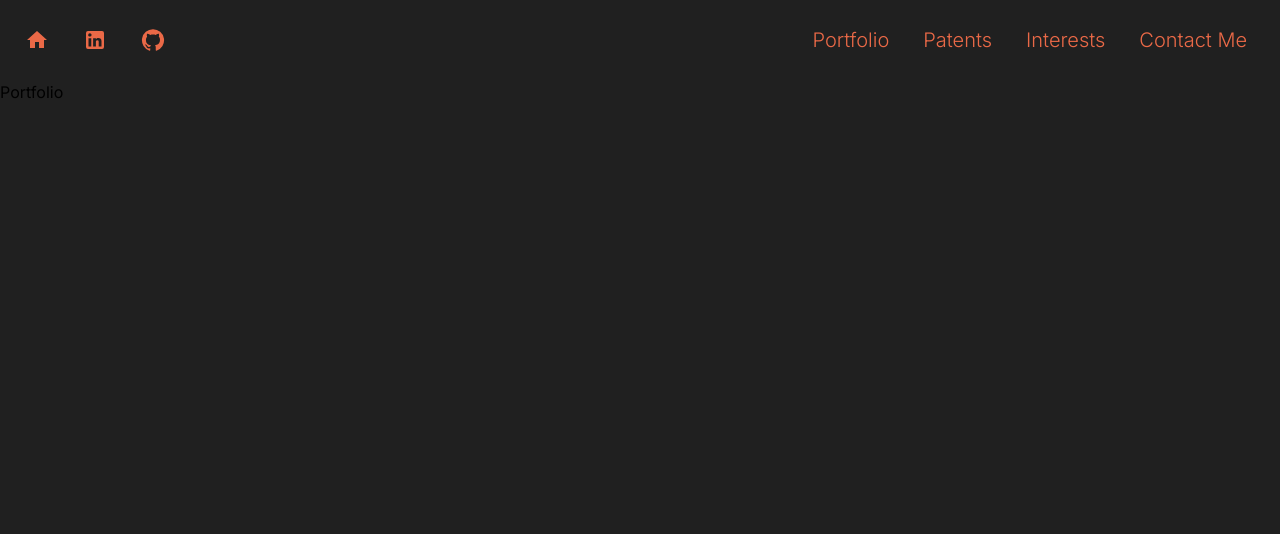
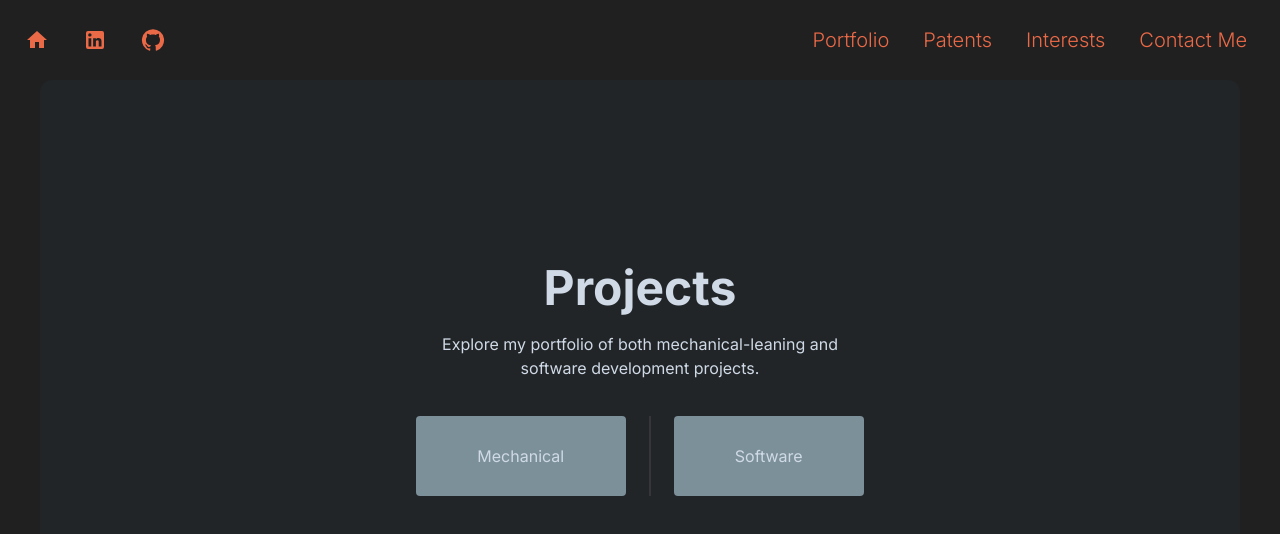
Before and after one commit to akatz113/drew-personal-website, a Next.js app: page /portfolio in a window 1280 px wide. Shown: the top 534 px of the page. Built offline with nearby package versions, Linux system fonts and the light colour scheme.

Commit message:
project hero and selector started

```diff
--- /dev/null
+++ b/app/Components/PorfolioHero.tsx
@@ -0,0 +1,23 @@
+import React from "react";
+import LaunchIcon from "@mui/icons-material/Launch";
+import PortfolioSelector from "./PortfolioSelector";
+
+const PorfolioHero = () => {
+  return (
+    <div className="hero min-h-[600px] w-[1200px] mx-auto rounded-xl">
+      <div className="hero-overlay bg-opacity-60 rounded-xl"></div>
+      <div className="hero-content text-center text-primary-content flex flex-col max-w-xl">
+        <div className="max-w-md">
+          <h1 className="mb-5 text-5xl font-bold">Projects</h1>
+          <p className="mb-5">
+            Explore my portfolio of both mechanical-leaning and software
+            development projects.
+          </p>
+        </div>
+        <PortfolioSelector />
+      </div>
+    </div>
+  );
+};
+
+export default PorfolioHero;
--- /dev/null
+++ b/app/Components/PortfolioSelector.tsx
@@ -0,0 +1,17 @@
+import React from "react";
+
+const PortfolioSelector = () => {
+  return (
+    <div className="flex w-full">
+      <button className="grid h-20 flex-grow card bg-secondary rounded-box place-items-center">
+        Mechanical
+      </button>
+      <div className="divider divider-horizontal"></div>
+      <button className="grid h-20 flex-grow card bg-secondary rounded-box place-items-center">
+        Software
+      </button>
+    </div>
+  );
+};
+
+export default PortfolioSelector;
--- a/app/portfolio/page.tsx
+++ b/app/portfolio/page.tsx
@@ -1,7 +1,13 @@
 import React from "react";
+import PortfolioSelector from "../Components/PortfolioSelector";
+import PorfolioHero from "../Components/PorfolioHero";
 
 const Portfolio = () => {
-  return <h1>Portfolio</h1>;
+  return (
+    <div>
+      <PorfolioHero />
+    </div>
+  );
 };
 
 export default Portfolio;
```
